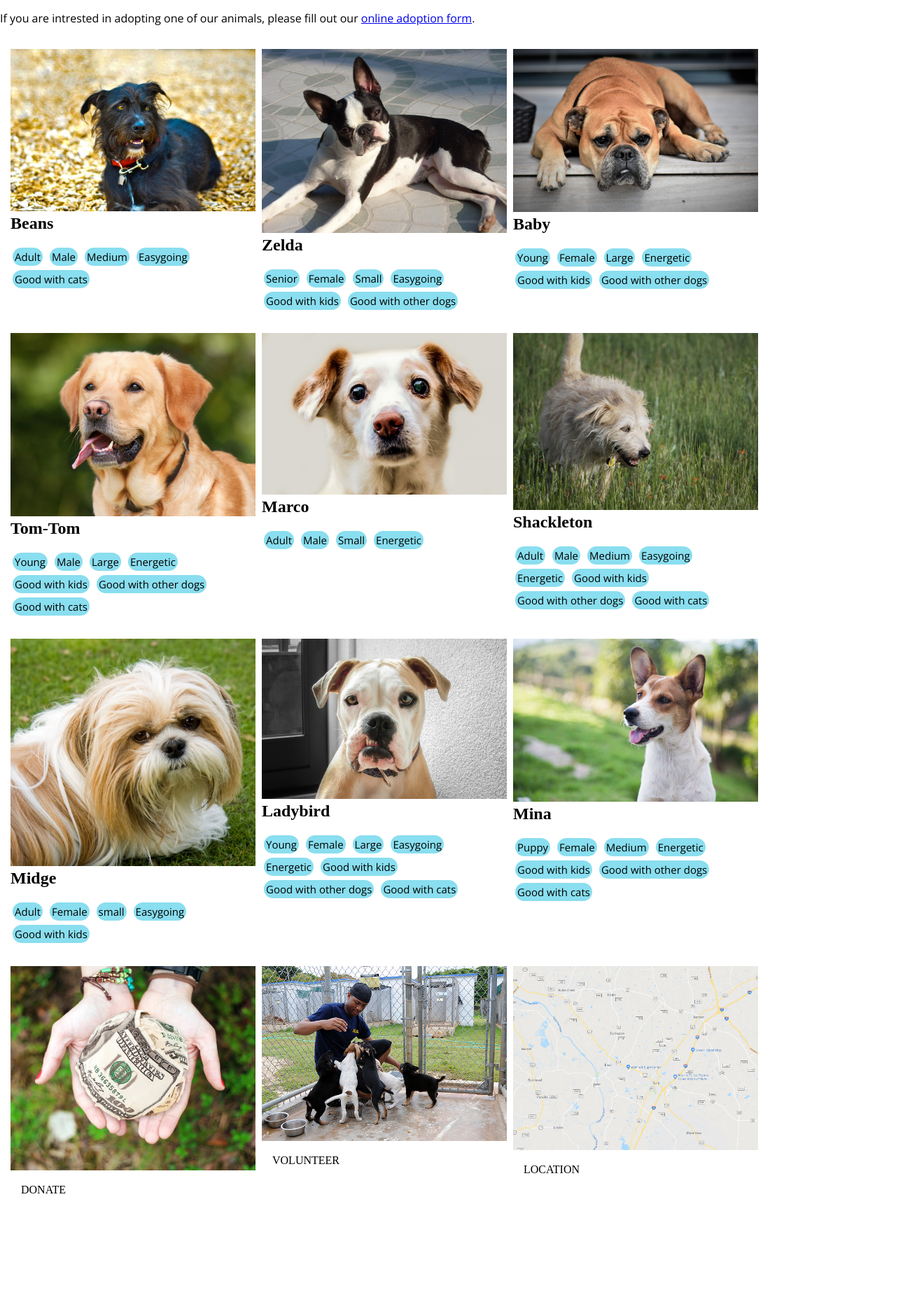
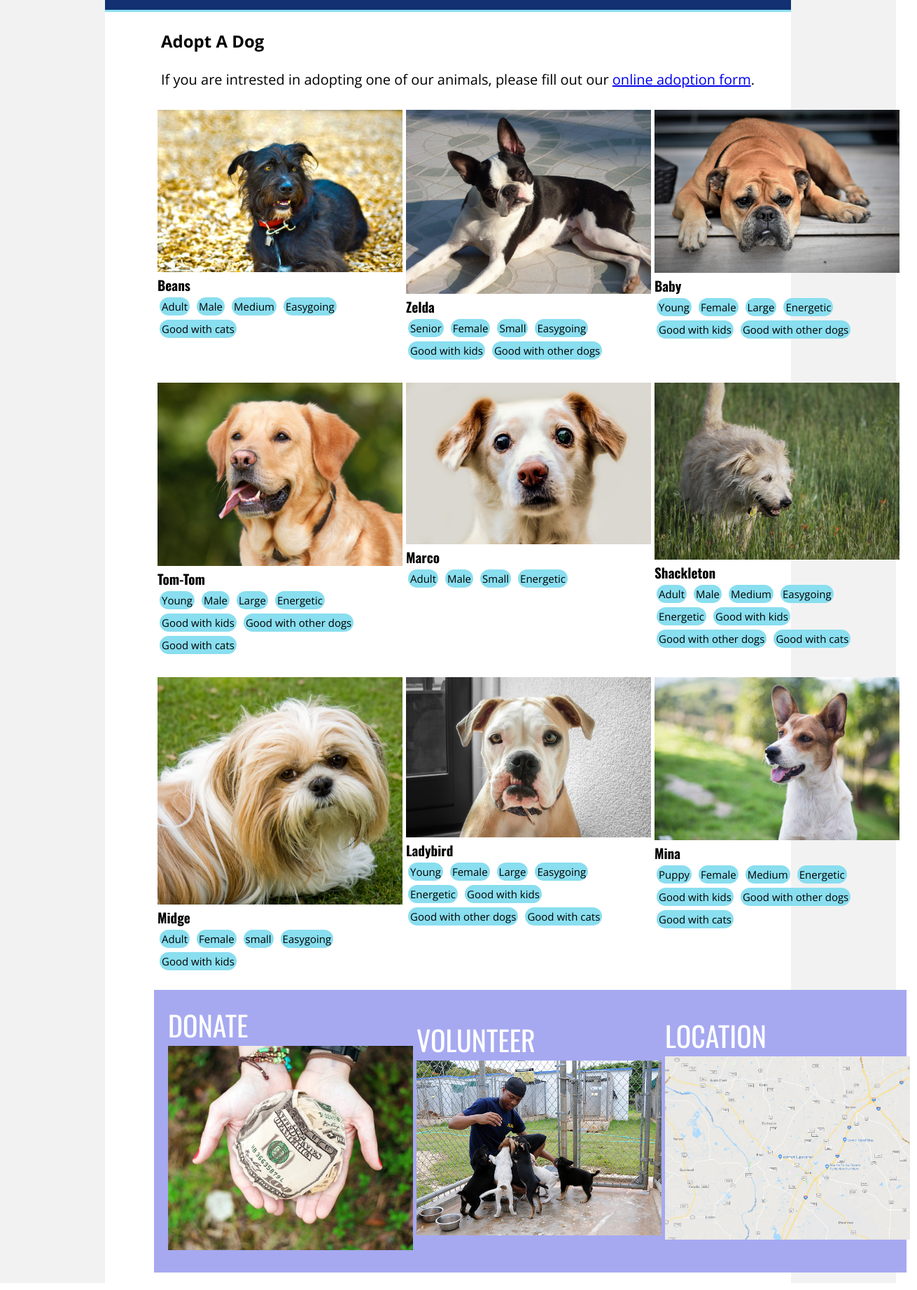
Before and after one commit to Momentum-Team-8/css--dog-adoption-itsdeebarnett, a plain HTML site: page index.html in a window 1280 px wide. Shown: the part 141-1985 px from the top of the page at 70% size, 1310 px wide, since content can reach past the window. Before the commit the page ends 1881 px from the top, so only its background shows below. Drawn offline with nearby package versions, Linux system fonts and the light colour scheme.

Commit message:
3rd Revision w/ flexbox

```diff
--- a/index.html
+++ b/index.html
@@ -1,32 +1,34 @@
 <!DOCTYPE html>
 <html lang="en">
 <head>
+
     <meta charset="UTF-8" />
     <meta http-equiv="X-UA-Compatible" content="IE=edge" />
     <meta name="viewport" content="width=device-width, initial-scale=1.0" />
     <title>HAPPY VALLEY SHELTER</title>
+
     <link
     href="https://fonts.googleapis.com/css?family=Open+Sans:400,700|Oswald:400,700"
     rel="stylesheet"
     />
+
     <link rel="stylesheet" href="style.css" />
+
 </head>
 
+
 <body>
+
     <h1>Happy Valley Shelter</h1>
 
-    <br>
-
     <h2>Adopt A Dog</h2>
-
-    <br>
 
     <p>
     If you are intrested in adopting one of our animals, please fill out our
     <a href="#">online adoption form</a>.
     </p>
 
-    <br>
+    <div class="dog-info">
 
     <div>
         <img
@@ -34,11 +36,9 @@
         alt="Beans"
         />
 
-        <h2>
+        <h4>
             Beans
-        </h2>
-
-    <br>
+        </h4>
 
     <ul>
         <li>Adult</li>
@@ -55,11 +55,9 @@
         alt="Zelda"
         />
 
-        <h2>
+        <h4>
             Zelda
-        </h2>
-
-    <br>
+        </h4>
 
     <ul>
         <li>Senior</li>
@@ -79,11 +77,9 @@
 
     />
 
-    <h2>
+    <h4>
         Baby
-    </h2>
-
-    <br>
+    </h4>
 
     <ul>
         <li>Young</li>
@@ -103,11 +99,9 @@
         alt="Tom-Tom"
     />
 
-    <h2>
+    <h4>
         Tom-Tom
-    </h2>
-
-    <br>
+    </h4>
 
     <ul>
         <li>Young</li>
@@ -127,11 +121,9 @@
         alt="Marco"
     />
 
-    <h2>
+    <h4>
         Marco
-    </h2>
-
-    <br>
+    </h4>
 
     <ul>
         <li>Adult</li>
@@ -148,11 +140,9 @@
         alt="Shackleton"
     />
 
-    <h2>
+    <h4>
         Shackleton
-    </h2>
-
-    <br>
+    </h4>
 
     <ul>
         <li>Adult</li>
@@ -173,11 +163,9 @@
         alt="Midge"
     />
 
-    <h2>
+    <h4>
         Midge
-    </h2>
-
-    <br>
+    </h4>
 
     <ul>
         <li>Adult</li>
@@ -196,14 +184,11 @@
 
     />
 
-    <h2>
+    <h4>
         Ladybird
-    </h2>
-
-    <br>
+    </h4>
 
     <ul>
-
         <li>Young</li>
         <li>Female</li>
         <li>Large</li>
@@ -222,11 +207,9 @@
         alt="Mina"
     />
 
-    <h2>
+    <h4>
         Mina
-    </h2>
-
-    <br>
+    </h4>
 
     <ul>
         <li>Puppy</li>
@@ -241,33 +224,25 @@
     </div>
 
     <footer>
-    <div class="container">
 
-    <img
-        src="starter_files/images/donate.jpg"
-        alt="moneyball"
-    />
+        <div class="container">
 
-    <div class="centered">DONATE</div>
+
+        <div class="DONATE">DONATE
+        <img src="starter_files/images/donate.jpg"/>
+
+        </div>
+
+        <div class="VOLUNTEER">VOLUNTEER
+        <img src="starter_files/images/volunteer.jpg"/>
     </div>
 
-    <div class="container">
-    <img
-        src="starter_files/images/volunteer.jpg"
-        alt="puppies"
-    />
-
-    <div class="centered">VOLUNTEER</div>
+        <div class="LOCATION">LOCATION
+        <img src="starter_files/images/location.png"/>
     </div>
 
-    <div class="container">
-    <img
-        src="starter_files/images/location.png"
-        alt="map"
-    />
-        <div class="centered">LOCATION</div>
-    </footer>
-    </div>
+
+</footer>
 
 </body>
 
--- a/style.css
+++ b/style.css
@@ -1,37 +1,94 @@
 *{
     box-sizing: border-box;
     margin: 0;
-    padding: 0;
+    padding: 0px;
 }
 
-
-header{
-    background-color: #004175;
-    padding: 15px;
-    border-bottom: 20px solid #89DEEF;
+body{
+    background-color: white;
+    border-left: 150px solid #f2f2f2;
+    border-right: 150px solid #f2f2f2;
 }
 
 h1{
     font-family: 'Open Sans';
+    font-size: 40px;
+    font-weight: bold;
     color: white;
-    background-color: #004175;
+    background-color: rgb(18, 48, 114);
     background-size: 300px 100px;
     background-repeat: no-repeat;
     border-color: #89DEEF;
     color: white;
     text-align: left;
-    padding: 25px;
-    border-bottom: #89deef 50px;
+    align-items: left;
+    padding: 50px 0px 50px 80px;
+    border-bottom: #89deef solid 3px;
+}
+
+header{width:100%;
+}
+
+
+
+.head-text{
+    padding: 40px 40px 0px 40px;
+    display: flex;
+    align-items: left;
+    justify-content: left;
+}
+
+h2{font-family: 'open sans';
+    color:black;
+    font-weight: bold;
+    padding: 25px 40px 0px 80px;
 
 }
 
-h3, p{
-        font-family: 'Open Sans';
+p{
+    font-family: open sans;
+    font-size: 20px;
+    padding: 25px 40px 0px 80px;
 }
 
 h4{
-    font-family: 'Oswald';
+    font-family: oswald;
+    font-size: larger;
+    padding-top: 10px 0px 10px 0px;
 }
+
+.dog-info {
+    padding-left: 50px;
+    display: flex;
+    flex-wrap: wrap;
+    flex-direction: row;
+    width: fit-content;
+    height: fit-content;
+    align-items: space-around;
+}
+
+
+div {
+    width: 300px;
+    height: fit-content;
+    display: inline-block;
+    padding: 30px 40px 40px 40px;
+}
+
+
+
+
+
+
+/* .container{
+    display: flex;
+    flex-wrap: wrap;
+    flex-direction: row;
+    width:fit-content;
+    height:fit-content;
+} */
+
+/* .box{width:fit-content} */
 
 
 
@@ -42,6 +99,10 @@ li{
     padding: 3px;
     margin: 3px;
     flex-wrap: wrap;
+    flex-direction: row;
+    justify-content: space-around;
+    align-content: flex-start;
+    align-items: space-evenly;
     border-radius: 50px;
     background-color: #89deef;
     background-size: contain;
@@ -49,10 +110,13 @@ li{
     word-wrap: normal;
 }
 
+
 ul{
     list-style-type: none;
     display: inline-block;
 }
+
+
 
 div{
     display: inline-block;
@@ -62,6 +126,77 @@ div{
     width: 335px;
 }
 
+
 img{
     width: 350px;
 }
+
+.container{
+    width: fit-content;
+    height: fit-content;
+    display: flex;
+    font-family: 'Oswald';
+    font-size: 40px;
+    color: #ffffff;
+    flex: 1 1 auto;
+    justify-content: center;
+    align-items: center;
+    background-color: #a6a9f0;
+    background-size: 300px 100px;
+    align-content: space-around;
+    flex-direction: row;
+
+
+}
+
+.donate {
+    display: flex;
+    justify-content: center;
+    align-items: center;
+    align-content: center;
+    font-family: 'Open Sans';
+    font-weight: bold;
+    font-size: 30px;
+    color:white;
+
+    width:350px;
+    height: 235px;
+
+    background: linear-gradient(
+        rgba(166, 169, 240, 0.6),
+        rgba(166, 169, 240, 0.6)
+    ),
+    url("starter_files/images/donate.jpg");
+
+    background-repeat: no-repeat;
+    background-size: 100%;
+}
+.volunteer {
+    text-align: center;
+    font-size: 50px;
+    padding: 75px;
+    margin: 0;
+    background: linear-gradient(
+        rgba(166, 169, 240, 0.6),
+        rgba(166, 169, 240, 0.6)
+    ),
+    url("starter_files/images/volunteer.jpg");
+    background-size: 100%;
+    flex-grow: 1;
+}
+.location {
+    background: linear-gradient(
+        rgba(166, 169, 240, 0.6),
+        rgba(166, 169, 240, 0.6)
+    ),
+    url("starter_files/images/location.png");
+
+}
+
+div > p {
+    font-family: 'Oswald';
+    color: white;
+}
+/* footer {
+    display: flex;
+} */
```
